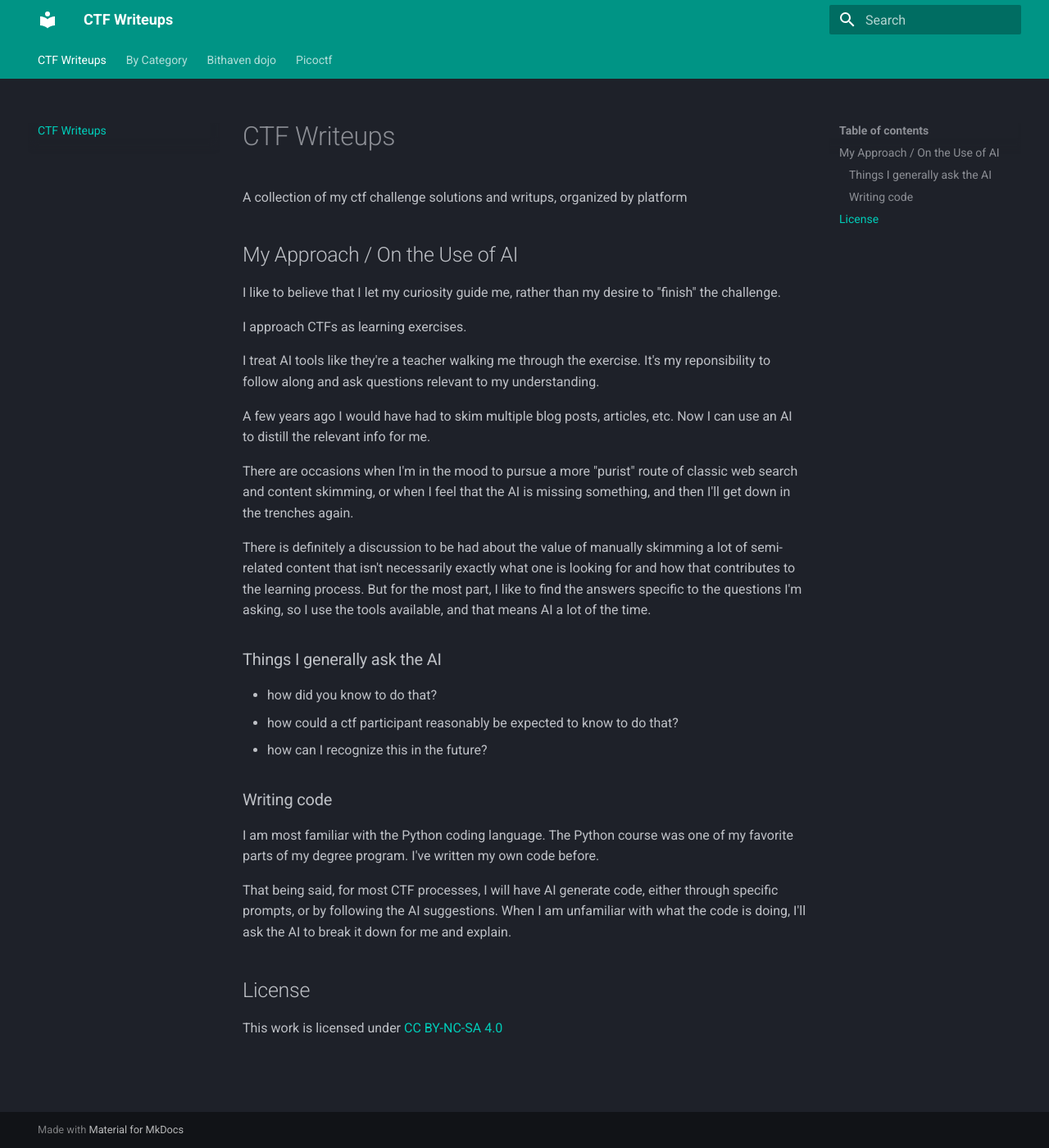
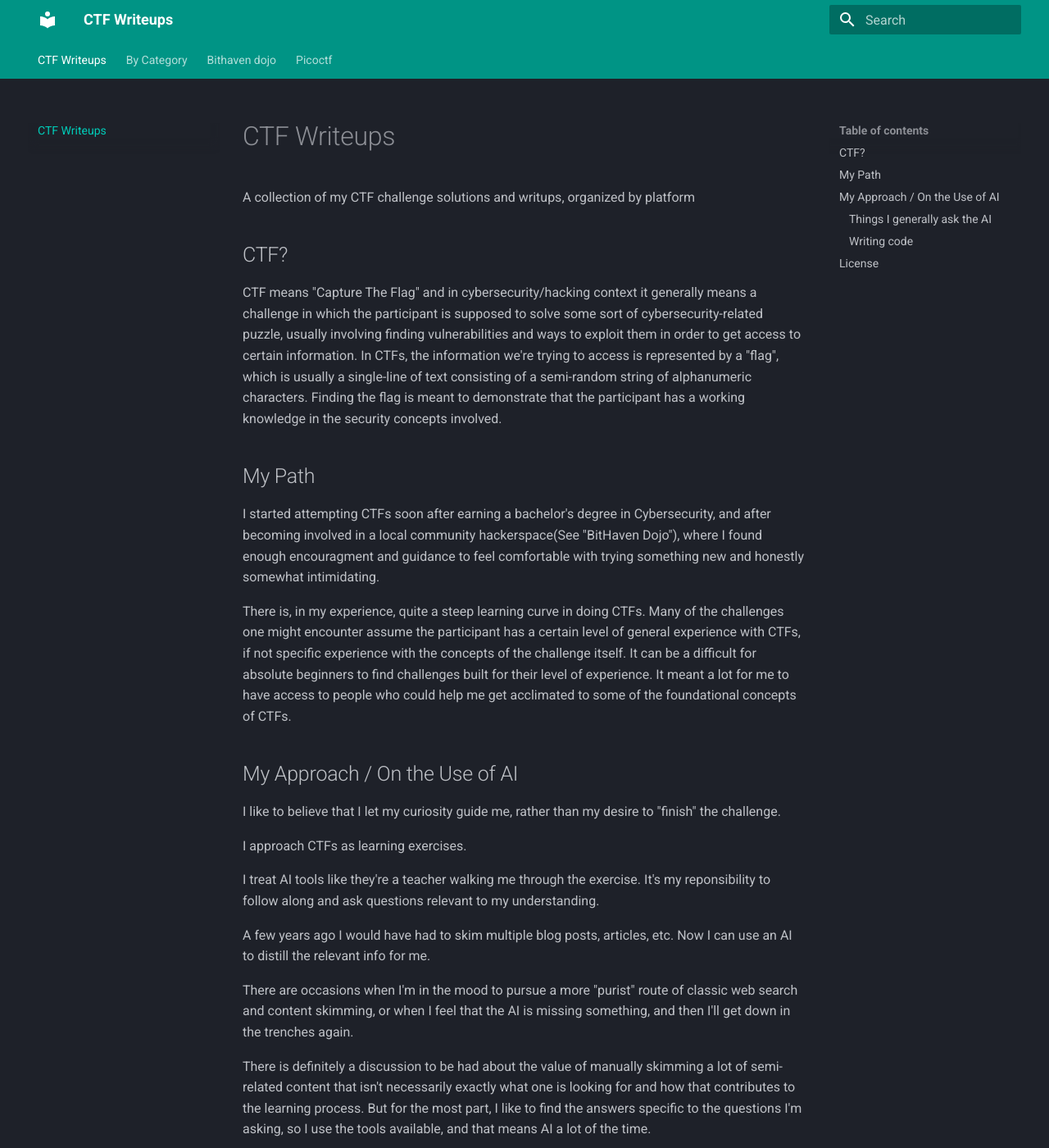
Before and after one commit to TrickMorr/ctf-writeups, an MkDocs documentation site: the page built from writeups/README.md, in a window 1280 px wide and 1400 px high. Shown: the whole window at 82% size. Built offline with MkDocs 1.6.1 and Material for MkDocs 9.7.7, drawn with Linux system fonts in a browser that asks for light colours; some of the changed text lies outside the part shown.

Commit message:
edited main README

```diff
--- a/writeups/README.md
+++ b/writeups/README.md
@@ -1,6 +1,16 @@
 # CTF Writeups
 
-A collection of my ctf challenge solutions and writups, organized by platform
+A collection of my CTF challenge solutions and writups, organized by platform
+
+## CTF?
+
+CTF means "Capture The Flag" and in cybersecurity/hacking context it generally means a challenge in which the participant is supposed to solve some sort of cybersecurity-related puzzle, usually involving finding vulnerabilities and ways to exploit them in order to get access to certain information. In CTFs, the information we're trying to access is represented by a "flag", which is usually a single-line of text consisting of a semi-random string of alphanumeric characters. Finding the flag is meant to demonstrate that the participant has a working knowledge in the security concepts involved.
+
+## My Path
+
+I started attempting CTFs soon after earning a bachelor's degree in Cybersecurity, and after becoming involved in a local community hackerspace(See "BitHaven Dojo"), where I found enough encouragment and guidance to feel comfortable with trying something new and honestly somewhat intimidating.
+
+There is, in my experience, quite a steep learning curve in doing CTFs. Many of the challenges one might encounter assume the participant has a certain level of general experience with CTFs, if not specific experience with the concepts of the challenge itself. It can be a difficult for absolute beginners to find challenges built for their level of experience. It meant a lot for me to have access to people who could help me get acclimated to some of the foundational concepts of CTFs.
 
 ## My Approach / On the Use of AI
 
@@ -25,7 +35,7 @@ There is definitely a discussion to be had about the value of manually skimming
 ### Writing code
 I am most familiar with the Python coding language. The Python course was one of my favorite parts of my degree program. I've written my own code before.
 
-That being said, for most CTF processes, I will have AI generate code, either through specific prompts, or by following the AI suggestions. When I am unfamiliar with what the code is doing, I'll ask the AI to break it down for me and explain.
+That being said, for most CTF processes, I will more and more often have AI generate blocks of code, either through specific prompts, or by following the AI suggestions. When I am unfamiliar with what the code is doing, I'll ask the AI to break it down for me and explain.
 
 
 ## License
```
